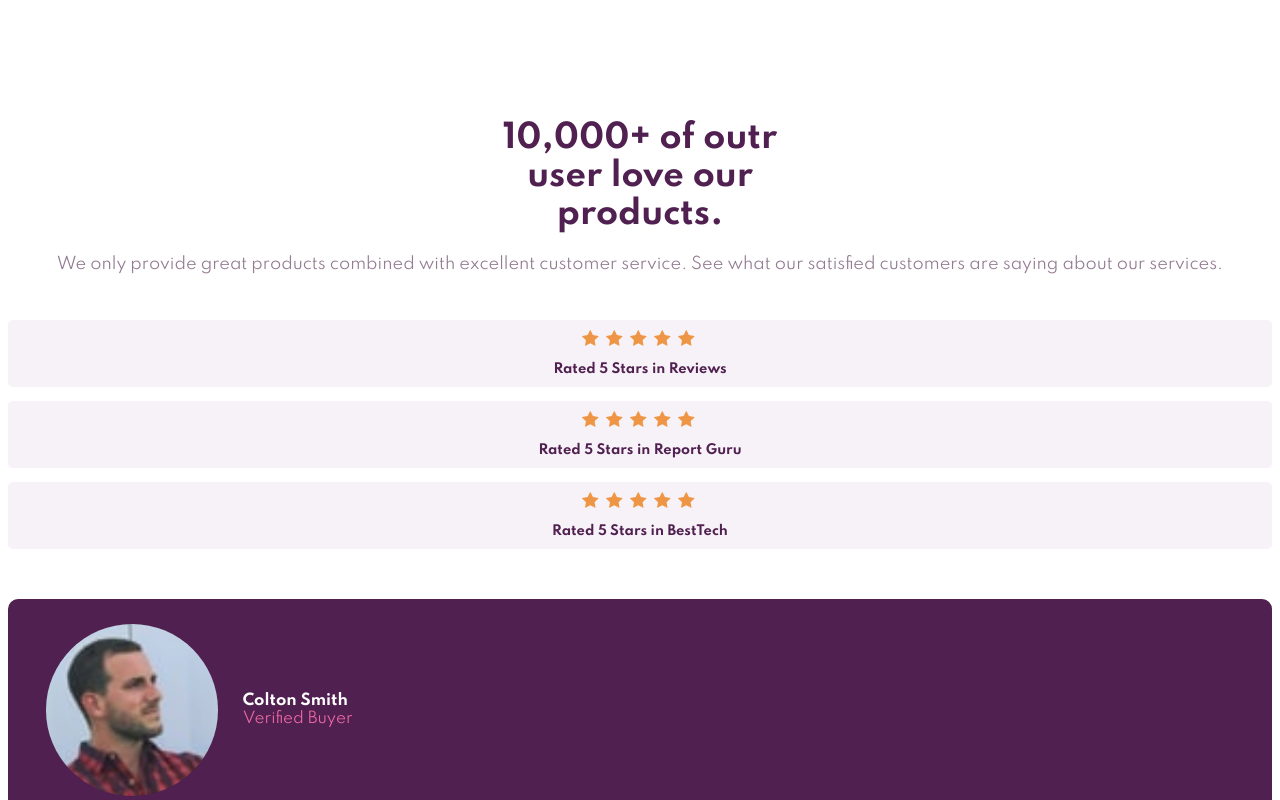
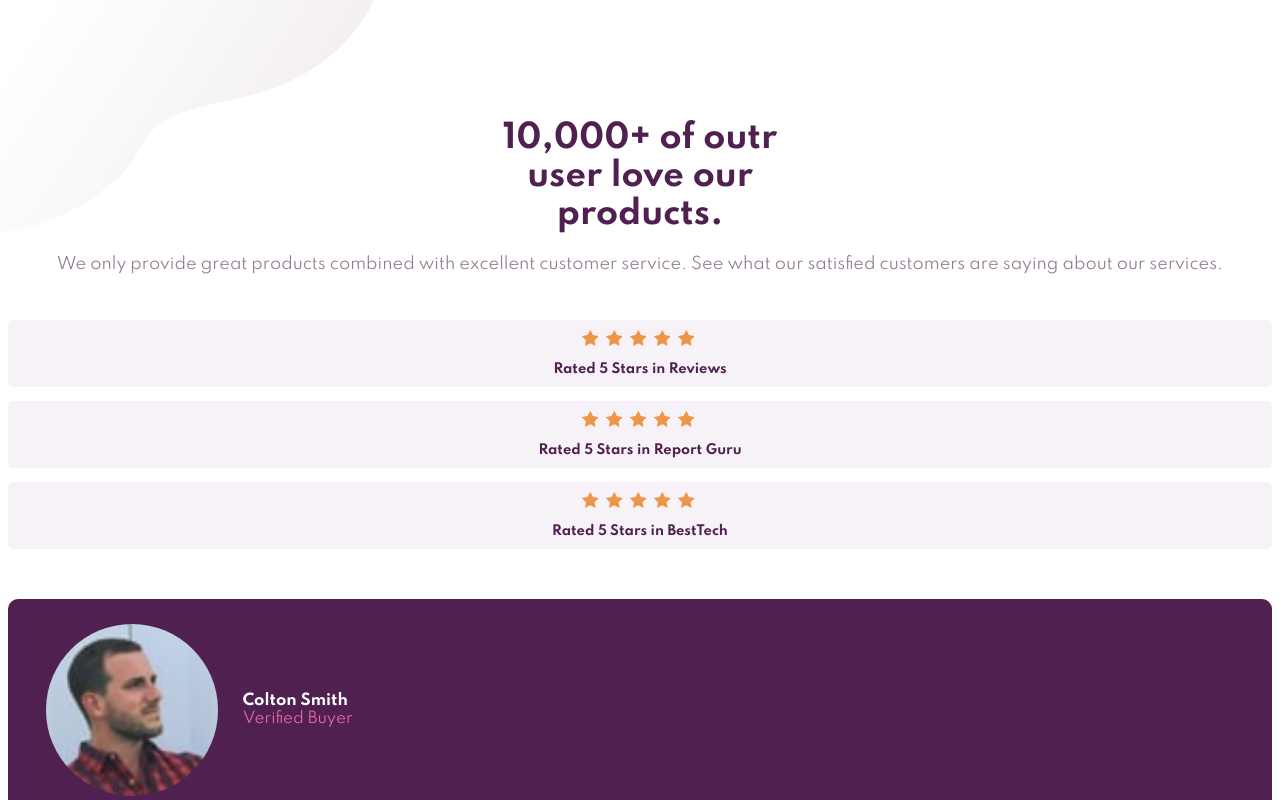
Before and after one commit to dduvanpantoja/Social-proof-section, a plain HTML site: page index.html in a window 1280 px wide. Shown: the top 800 px of the page. Drawn offline with Linux system fonts and the light colour scheme.

Commit message:
se puso la imagen de fonde en versión movil y se agregaron todos los fondos a los assets

```diff
--- a/css/style.css
+++ b/css/style.css
@@ -4,6 +4,11 @@
   --soft-text-magenta:  hsl(303, 10%, 53%);
   --blanco: #fff;
   --light-pink: hsl(300, 24%, 96%);
+}
+
+html::before {
+  content: url(../asset/icons/bg-pattern-top-mobile.svg);
+  position: absolute;
 }
 
 body {
```
Also changed, not shown: asset/icons/bg-pattern-bottom-desktop.svg (added), asset/icons/bg-pattern-bottom-mobile.svg (added), asset/icons/bg-pattern-top-desktop.svg (added), asset/icons/bg-pattern-top-mobile.svg (added).
